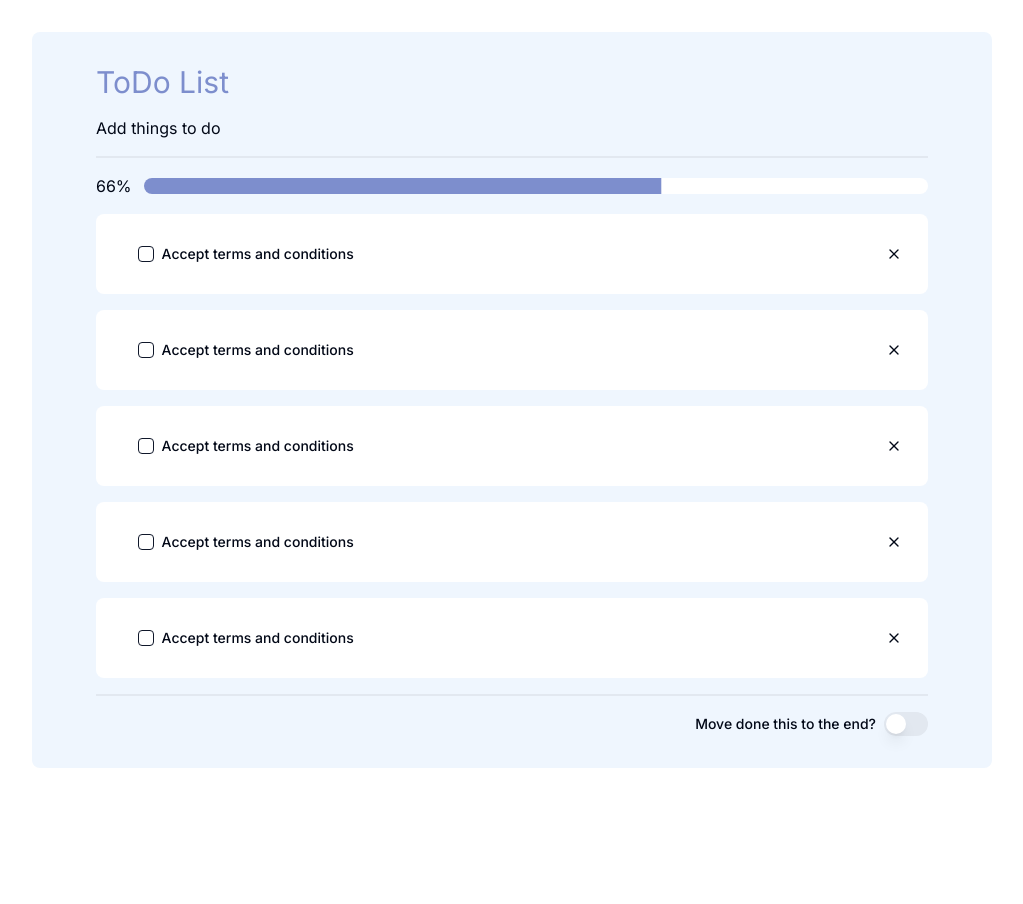
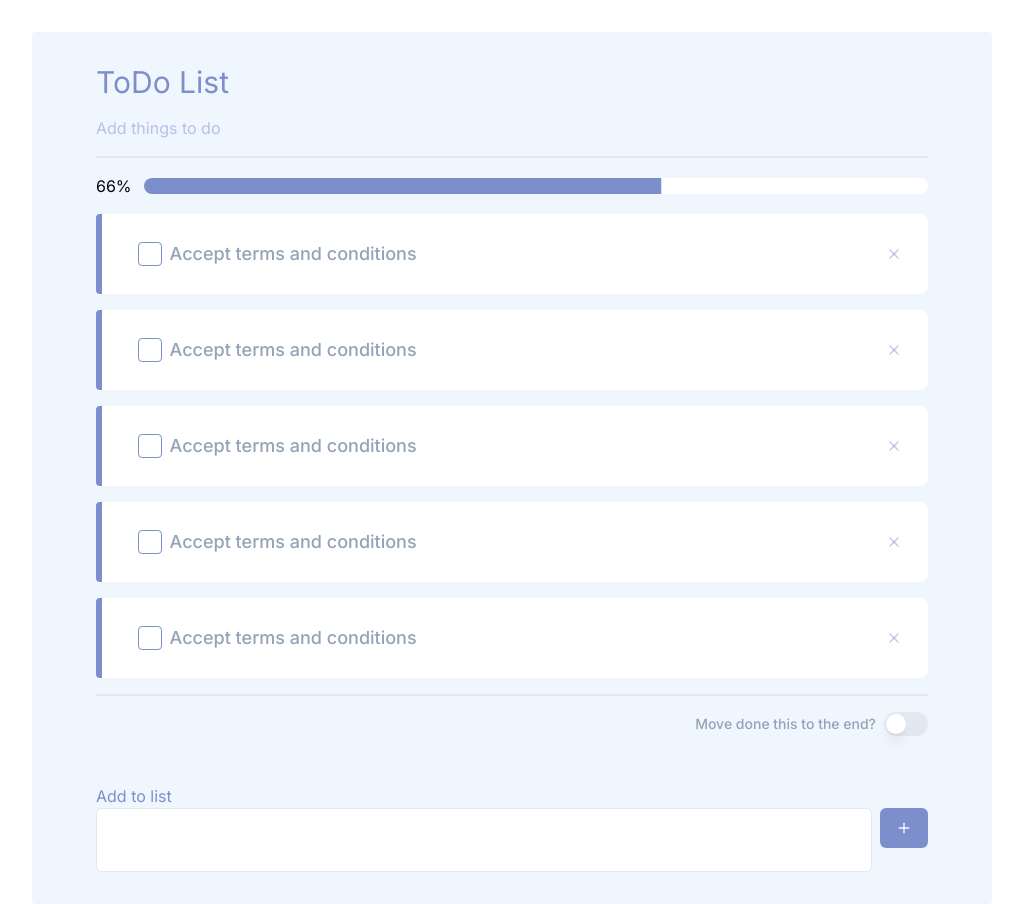
Before and after one commit to kk007720/todo-list, a Next.js app: page / in a window 1280 px wide. Shown: the whole page, without its empty margins (128-1151 px from the left). Before the commit the page ends 800 px from the top, so only its background shows below. Built offline with nearby package versions, Linux system fonts and the light colour scheme.

Commit message:
layOut all

```diff
--- a/package.json
+++ b/package.json
@@ -13,6 +13,7 @@
     "@radix-ui/react-checkbox": "^1.0.4",
     "@radix-ui/react-label": "^2.0.2",
     "@radix-ui/react-progress": "^1.0.3",
+    "@radix-ui/react-slot": "^1.0.2",
     "@radix-ui/react-switch": "^1.0.3",
     "class-variance-authority": "^0.7.0",
     "clsx": "^2.1.0",
--- a/src/app/page.tsx
+++ b/src/app/page.tsx
@@ -2,13 +2,14 @@
 import Item from '@/components/item';
 import ProgressBar from '@/components/progressBar';
 import MoveDownSwitch from '@/components/move-down-switch';
+import AddItem from '@/components/add-item';
 
 export default function Home() {
   function renderTitle() {
     return (
       <div className="my-4">
         <h1 className="text-3xl text-[#7d8ecd]">ToDo List</h1>
-        <div className="my-4">Add things to do</div>
+        <div className="my-4 text-[#7d8ecd]/50">Add things to do</div>
         <div className="border-b-2 "></div>
       </div>
     );
@@ -28,11 +29,12 @@
   return (
     <div className="container max-w-[1024px] max-h-[768px]">
       <Header />
-      <section className="bg-[#eff6fe] rounded-lg px-16 py-4">
+      <section className="bg-[#eff6fe] rounded px-16 py-4">
         {renderTitle()}
         <ProgressBar progressValue={66} />
         {renderList()}
         <MoveDownSwitch />
+        <AddItem />
       </section>
     </div>
   );
--- /dev/null
+++ b/src/components/add-item.tsx
@@ -0,0 +1,22 @@
+'use client';
+import { Input } from '@/components/ui/input';
+import { Button } from '@/components/ui/button';
+import { Plus } from 'lucide-react';
+
+export default function AddItem() {
+  const handleSubmit = (event: React.FormEvent<HTMLFormElement>) => {
+    console.log(event);
+  };
+
+  return (
+    <div className="mb-4 mt-12">
+      <div className="text-[#7d8ecd]">Add to list</div>
+      <form className="flex gap-2" onSubmit={handleSubmit}>
+        <Input className="w-full" />
+        <Button type="submit">
+          <Plus className="w-4 h-4" />
+        </Button>
+      </form>
+    </div>
+  );
+}
--- a/src/components/item.tsx
+++ b/src/components/item.tsx
@@ -13,7 +13,7 @@
 
   return (
     <div className=" my-4 rounded-lg flex min-h-[5rem] bg-white items-center">
-      <div className="border-l-4 border-[#7d8ecd] h-auto w-[5%] rounded-l"></div>
+      <div className="border-l-[6px] border-[#7d8ecd] min-h-[5rem] w-[5%] rounded-l"></div>
 
       <div className="flex items-center space-x-2 w-[90%]">
         <Checkbox id="terms" onClick={handleCheck} checked={checked} />
@@ -21,14 +21,14 @@
           htmlFor="terms"
           className={`${
             checked ? 'line-through' : ''
-          } font-medium leading-none peer-disabled:cursor-not-allowed peer-disabled:opacity-70`}
+          } text-slate-400 font-medium text-lg leading-none peer-disabled:cursor-not-allowed peer-disabled:opacity-70`}
         >
           Accept terms and conditions
         </Label>
       </div>
 
       <div className="w-[5%]">
-        <X className="w-4 h-4" />
+        <X className="w-4 h-4 cursor-pointer text-[#7d8ecd]/50" />
       </div>
     </div>
   );
--- a/src/components/move-down-switch.tsx
+++ b/src/components/move-down-switch.tsx
@@ -1,3 +1,4 @@
+'use client';
 import { Label } from '@/components/ui/label';
 import { Switch } from '@/components/ui/switch';
 
@@ -5,7 +6,9 @@
   return (
     <div className="flex gap-4 my-4 justify-end">
       <div className="flex items-center space-x-2">
-        <Label htmlFor="mode">Move done this to the end?</Label>
+        <Label htmlFor="mode" className="text-slate-400">
+          Move done this to the end?
+        </Label>
         <Switch id="mode" />
       </div>
     </div>
--- /dev/null
+++ b/src/components/ui/button.tsx
@@ -0,0 +1,56 @@
+import * as React from 'react';
+import { Slot } from '@radix-ui/react-slot';
+import { cva, type VariantProps } from 'class-variance-authority';
+
+import { cn } from '@/lib/utils';
+
+const buttonVariants = cva(
+  'inline-flex items-center justify-center whitespace-nowrap rounded-md text-sm font-medium ring-offset-background transition-colors focus-visible:outline-none focus-visible:ring-2 focus-visible:ring-ring focus-visible:ring-offset-2 disabled:pointer-events-none disabled:opacity-50',
+  {
+    variants: {
+      variant: {
+        default: 'bg-[#7d8ecd] text-primary-foreground hover:bg-[#7d8ecd]/90',
+        destructive:
+          'bg-destructive text-destructive-foreground hover:bg-destructive/90',
+        outline:
+          'border border-input bg-background hover:bg-accent hover:text-accent-foreground',
+        secondary:
+          'bg-secondary text-secondary-foreground hover:bg-secondary/80',
+        ghost: 'hover:bg-accent hover:text-accent-foreground',
+        link: 'text-primary underline-offset-4 hover:underline',
+      },
+      size: {
+        default: 'h-10 px-4 py-2',
+        sm: 'h-9 rounded-md px-3',
+        lg: 'h-11 rounded-md px-8',
+        icon: 'h-10 w-10',
+      },
+    },
+    defaultVariants: {
+      variant: 'default',
+      size: 'default',
+    },
+  }
+);
+
+export interface ButtonProps
+  extends React.ButtonHTMLAttributes<HTMLButtonElement>,
+    VariantProps<typeof buttonVariants> {
+  asChild?: boolean;
+}
+
+const Button = React.forwardRef<HTMLButtonElement, ButtonProps>(
+  ({ className, variant, size, asChild = false, ...props }, ref) => {
+    const Comp = asChild ? Slot : 'button';
+    return (
+      <Comp
+        className={cn(buttonVariants({ variant, size, className }))}
+        ref={ref}
+        {...props}
+      />
+    );
+  }
+);
+Button.displayName = 'Button';
+
+export { Button, buttonVariants };
--- a/src/components/ui/checkbox.tsx
+++ b/src/components/ui/checkbox.tsx
@@ -1,10 +1,10 @@
-"use client"
+'use client';
 
-import * as React from "react"
-import * as CheckboxPrimitive from "@radix-ui/react-checkbox"
-import { Check } from "lucide-react"
+import * as React from 'react';
+import * as CheckboxPrimitive from '@radix-ui/react-checkbox';
+import { Check } from 'lucide-react';
 
-import { cn } from "@/lib/utils"
+import { cn } from '@/lib/utils';
 
 const Checkbox = React.forwardRef<
   React.ElementRef<typeof CheckboxPrimitive.Root>,
@@ -13,18 +13,18 @@
   <CheckboxPrimitive.Root
     ref={ref}
     className={cn(
-      "peer h-4 w-4 shrink-0 rounded-sm border border-primary ring-offset-background focus-visible:outline-none focus-visible:ring-2 focus-visible:ring-ring focus-visible:ring-offset-2 disabled:cursor-not-allowed disabled:opacity-50 data-[state=checked]:bg-primary data-[state=checked]:text-primary-foreground",
+      'peer h-6 w-6 shrink-0 rounded-sm border border-[#7d8ecd] ring-offset-background focus-visible:outline-none focus-visible:ring-2 focus-visible:ring-ring focus-visible:ring-offset-2 disabled:cursor-not-allowed disabled:opacity-50 data-[state=checked]:bg-[#7d8ecd] data-[state=checked]:text-white',
       className
     )}
     {...props}
   >
     <CheckboxPrimitive.Indicator
-      className={cn("flex items-center justify-center text-current")}
+      className={cn('flex items-center justify-center text-current')}
     >
       <Check className="h-4 w-4" />
     </CheckboxPrimitive.Indicator>
   </CheckboxPrimitive.Root>
-))
-Checkbox.displayName = CheckboxPrimitive.Root.displayName
+));
+Checkbox.displayName = CheckboxPrimitive.Root.displayName;
 
-export { Checkbox }
+export { Checkbox };
--- /dev/null
+++ b/src/components/ui/input.tsx
@@ -0,0 +1,25 @@
+import * as React from 'react';
+
+import { cn } from '@/lib/utils';
+
+export interface InputProps
+  extends React.InputHTMLAttributes<HTMLInputElement> {}
+
+const Input = React.forwardRef<HTMLInputElement, InputProps>(
+  ({ className, type, ...props }, ref) => {
+    return (
+      <input
+        type={type}
+        className={cn(
+          'flex h-16 w-full rounded-md border border-input bg-background px-3 ring-offset-background file:border-0 file:bg-transparent file:text-sm file:font-medium placeholder:text-muted-foreground focus-visible:outline-none focus-visible:ring-1 focus-visible:ring-[#7d8ecd]/50 focus-visible:ring-offset-2 disabled:cursor-not-allowed disabled:opacity-50',
+          className
+        )}
+        ref={ref}
+        {...props}
+      />
+    );
+  }
+);
+Input.displayName = 'Input';
+
+export { Input };
```
Also changed, not shown: 1 other file (tests, documents, lock files or other folders).
